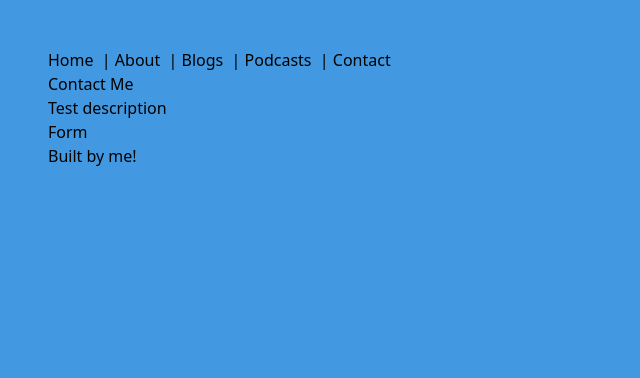
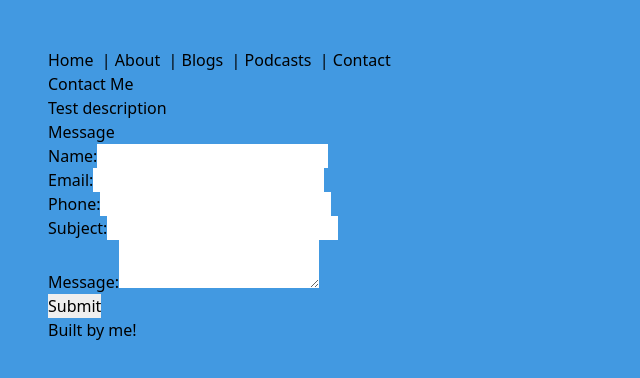
Before and after one commit to arvinatienza/tutorial-nextjs, a Next.js app: page /contact in a window 1280 px wide. Shown: the top 378 px of the page, without its empty margins (0-640 px from the left). Built offline with nearby package versions, Linux system fonts and the light colour scheme.

Commit message:
Add build directory alias. Add contact form.

```diff
--- /dev/null
+++ b/components/ContactForm.js
@@ -0,0 +1,78 @@
+import React, { useState } from 'react'
+import Link from 'next/link'
+
+export default function ContactForm(props) {
+
+  const [submitted, setSubmitted] = useState("");
+  const [name, setName] = useState("");
+  const [email, setEmail] = useState("");
+  const [phone, setPhone] = useState("");
+  const [subject, setSubject] = useState("");
+  const [message, setMessage] = useState("");
+
+
+  const handleSubmit = (evt) => {
+    evt.preventDefault();
+    setSubmitted(true)
+  }
+
+  const responseHtml = <div>
+    Thank you {name}. Your message was submitted.
+  </div>
+
+  return (
+    <>
+      {submitted && responseHtml}
+
+      {!submitted &&
+        <form action="/contacts/send" method="POST" onSubmit={handleSubmit}>
+          <div className="alert">
+            Message
+          </div>
+          <div>
+            <fieldset>
+              <label htmlFor="name">Name:</label>
+              <input type="text" name="name" required
+                  value={name}
+                  onChange={e => setName(e.target.value)}
+                />
+            </fieldset>
+
+            <fieldset>
+              <label htmlFor="email">Email:</label>
+              <input type="email" name="email" required
+                  value={email}
+                  onChange={e => setEmail(e.target.value)}
+                />
+            </fieldset>
+
+            <fieldset>
+              <label htmlFor="phone">Phone:</label>
+              <input type="phone" name="phone"
+                  value={phone}
+                  onChange={e => setPhone(e.target.value)}
+                />
+            </fieldset>
+
+            <fieldset>
+              <label htmlFor="subject">Subject:</label>
+              <input type="text" name="subject" required
+                  value={subject}
+                  onChange={e => setSubject(e.target.value)}
+                />
+            </fieldset>
+
+            <fieldset>
+              <label for="message">Message:</label>
+              <textarea name="message" required
+                  onChange={e => setMessage(e.target.value)}
+                >{message}</textarea>
+            </fieldset>
+
+            <input type="submit" value="Submit" />
+          </div>
+        </form>
+      }
+    </>
+  )
+}
--- a/pages/blogs/[postname].js
+++ b/pages/blogs/[postname].js
@@ -2,7 +2,7 @@ import Link from 'next/link'
 import matter from 'gray-matter'
 import ReactMarkdown from 'react-markdown'
 
-import Layout from '../../components/Layout'
+import Layout from '@components/Layout'
 
 export default function BlogPost({ siteTitle, frontmatter, markdownBody }) {
   if (!frontmatter) return <></>
--- a/pages/blogs/index.js
+++ b/pages/blogs/index.js
@@ -3,8 +3,8 @@ import Head from 'next/head'
 //import MainNavigation from '../components/main-navigation.js'
 import matter from 'gray-matter'
 
-import Layout from '../../components/Layout'
-import BlogPostList from '../../components/BlogPostList'
+import Layout from '@components/Layout'
+import BlogPostList from '@components/BlogPostList'
 
 export default function Index({ title, description, posts, ...props }) {
   return (
@@ -21,7 +21,7 @@ export default function Index({ title, description, posts, ...props }) {
 }
 
 export async function getStaticProps() {
-  const configData = await import(`../../site-config.json`)
+  const configData = await import(`site-config.json`)
 
   const posts = ((context) => {
     const keys = context.keys()
--- a/pages/contact.js
+++ b/pages/contact.js
@@ -1,4 +1,5 @@
-import Layout from '../components/Layout'
+import Layout from '@components/Layout'
+import ContactForm from '@components/ContactForm'
 
 export default function About({ title, description, ...props }) {
   return (
@@ -10,9 +11,7 @@ export default function About({ title, description, ...props }) {
           {description}
         </p>
 
-        <p>
-          Form
-        </p>
+        <ContactForm />
       </Layout>
     </>
   )
--- a/pages/podcasts/index.js
+++ b/pages/podcasts/index.js
@@ -1,7 +1,7 @@
 import Head from 'next/head'
 
-import Layout from '../../components/Layout'
-import PodcastList from '../../components/PodcastList'
+import Layout from '@components/Layout'
+import PodcastList from '@components/PodcastList'
 
 const RSS_URL = process.env.ANCHORFM_RSS_URL
 const PREFIX = process.env.ANCHORFM_URL_PREFIX
@@ -23,7 +23,7 @@ export default function Index({ title, description, podcasts, ...props }) {
 }
 
 export async function getStaticProps() {
-  const configData = await import(`../../site-config.json`)
+  const configData = await import(`site-config.json`)
 
   let podcasts = [];
 
```
Also changed, not shown: jsconfig.json (added, +8 -0 lines).
